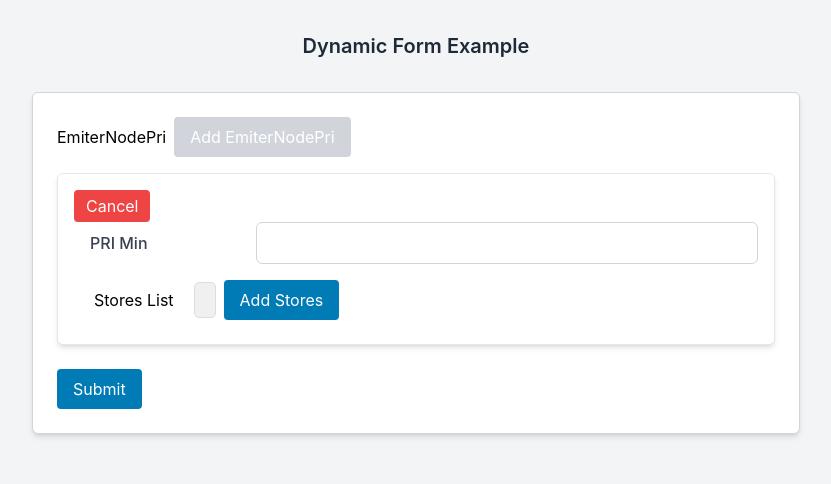
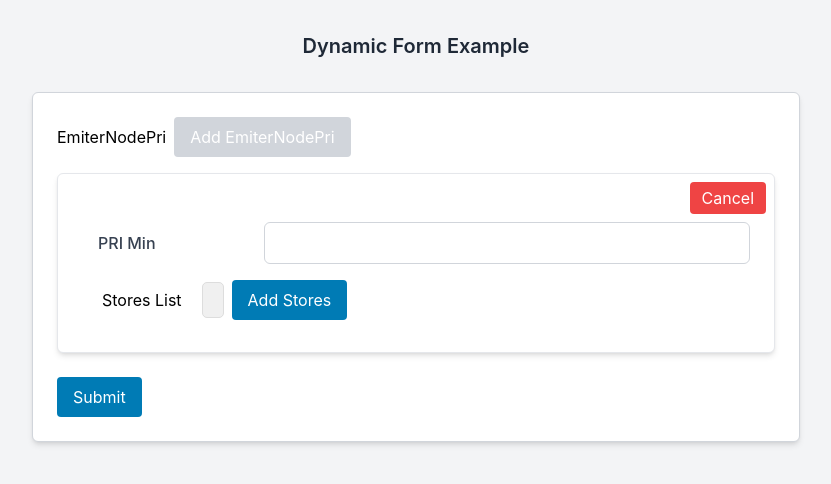
Before and after one commit to ayseberfinozcubuk/treeFormReact, a React (Create React App) app: page / in a window 1280 px wide. Both pictures are taken after a click on the button "Add EmiterNodePri". Shown: the top 484 px of the page, without its empty margins (224-1055 px from the left). Built offline with nearby package versions, Linux system fonts and the light colour scheme.

Commit message:
cancel button styled

```diff
--- a/src/Components/CancelButton.jsx
+++ b/src/Components/CancelButton.jsx
@@ -1,10 +1,10 @@
 import React from "react";
 import PropTypes from "prop-types";
 
-const CancelButton = ({ onClick }) => {
+const CancelButton = ({ onClick, className = "" }) => {
   return (
     <button
-      className="bg-red-500 text-white py-1 px-3 rounded hover:bg-red-600"
+      className={`bg-red-500 text-white py-1 px-3 rounded hover:bg-red-600 mb-4 ${className}`} // Added mb-4 for margin-bottom
       onClick={onClick}
     >
       Cancel
@@ -13,7 +13,8 @@ const CancelButton = ({ onClick }) => {
 };
 
 CancelButton.propTypes = {
-  onClick: PropTypes.func.isRequired, // Ensure it's required and called correctly
+  onClick: PropTypes.func.isRequired,
+  className: PropTypes.string,
 };
 
 export default CancelButton;
--- a/src/Components/DynamicForm.jsx
+++ b/src/Components/DynamicForm.jsx
@@ -60,8 +60,14 @@ const DynamicForm = ({ jsonPath, path = "", parentId, indentLevel = 0 }) => {
   };
 
   return (
-    <div className={`p-4 border border-gray-200 rounded-md bg-white shadow-md`}>
-      <CancelButton onClick={handleCancel} /> {/* Use onClick here */}
+    <div
+      className={`relative p-6 pt-12 border border-gray-200 rounded-md bg-white shadow-md`}
+    >
+      {/* Cancel button positioned absolutely in the top-right corner */}
+      <CancelButton
+        onClick={handleCancel}
+        className="absolute top-2 right-2" // Positioned in top-right corner
+      />
       {/* Render the form inputs */}
       {data?.Properties.map(renderInput)}
     </div>
```
